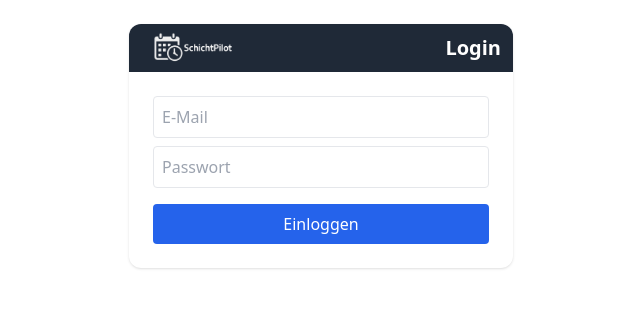
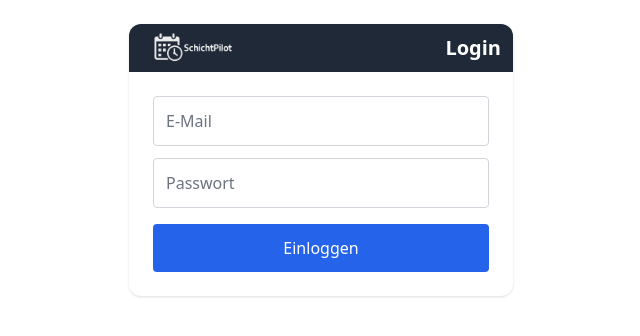
Before and after one commit to Rob3rtG3bau3r/schichtpilot, a React (Vite) app: page /mobile/login in a window 1280 px wide. Shown: the top 336 px of the page, without its empty margins (319-959 px from the left). Built offline with nearby package versions, Linux system fonts and the light colour scheme.

Commit message:
Noch eine Änderung in der Textfarbe

```diff
--- a/src/pages/Mobile/MobileLogin.jsx
+++ b/src/pages/Mobile/MobileLogin.jsx
@@ -108,24 +108,31 @@ const MobileLogin = () => {
         </div>
 
         {/* Formular */}
-        <div className="p-6 text-center">
+<div className="p-6 text-left">
   <input
     type="email"
     placeholder="E-Mail"
     value={email}
     onChange={(e) => setEmail(e.target.value)}
-            className="w-full p-2 border rounded mb-2"
+    autoComplete="email"
+    inputMode="email"
+    className="w-full p-3 rounded mb-3 border border-gray-300 text-gray-900 placeholder-gray-500 bg-white
+               dark:border-gray-600 dark:text-white dark:placeholder-gray-300 dark:bg-gray-700
+               focus:outline-none focus:ring-2 focus:ring-blue-500 focus:border-transparent"
   />
   <input
     type="password"
     placeholder="Passwort"
     value={passwort}
     onChange={(e) => setPasswort(e.target.value)}
-            className="w-full p-2 border rounded mb-2"
+    autoComplete="current-password"
+    className="w-full p-3 rounded mb-3 border border-gray-300 text-gray-900 placeholder-gray-500 bg-white
+               dark:border-gray-600 dark:text-white dark:placeholder-gray-300 dark:bg-gray-700
+               focus:outline-none focus:ring-2 focus:ring-blue-500 focus:border-transparent"
   />
   <button
     onClick={handleLogin}
-            className="w-full bg-blue-600 text-white p-2 rounded mt-2"
+    className="w-full bg-blue-600 text-white p-3 rounded mt-1"
   >
     Einloggen
   </button>
@@ -138,7 +145,9 @@ const MobileLogin = () => {
                 type="password"
                 value={pin}
                 onChange={(e) => setPin(e.target.value)}
-                className="w-full p-2 border rounded mb-2"
+    className="w-full p-3 rounded mb-3 border border-gray-300 text-gray-900 placeholder-gray-500 bg-white
+               dark:border-gray-600 dark:text-white dark:placeholder-gray-300 dark:bg-gray-700
+               focus:outline-none focus:ring-2 focus:ring-blue-500 focus:border-transparent"
               />
               <button
                 onClick={handleSavePin}
```
Also changed, not shown: public/manifest.json. Lines whose indentation alone changed are shown as unchanged.
